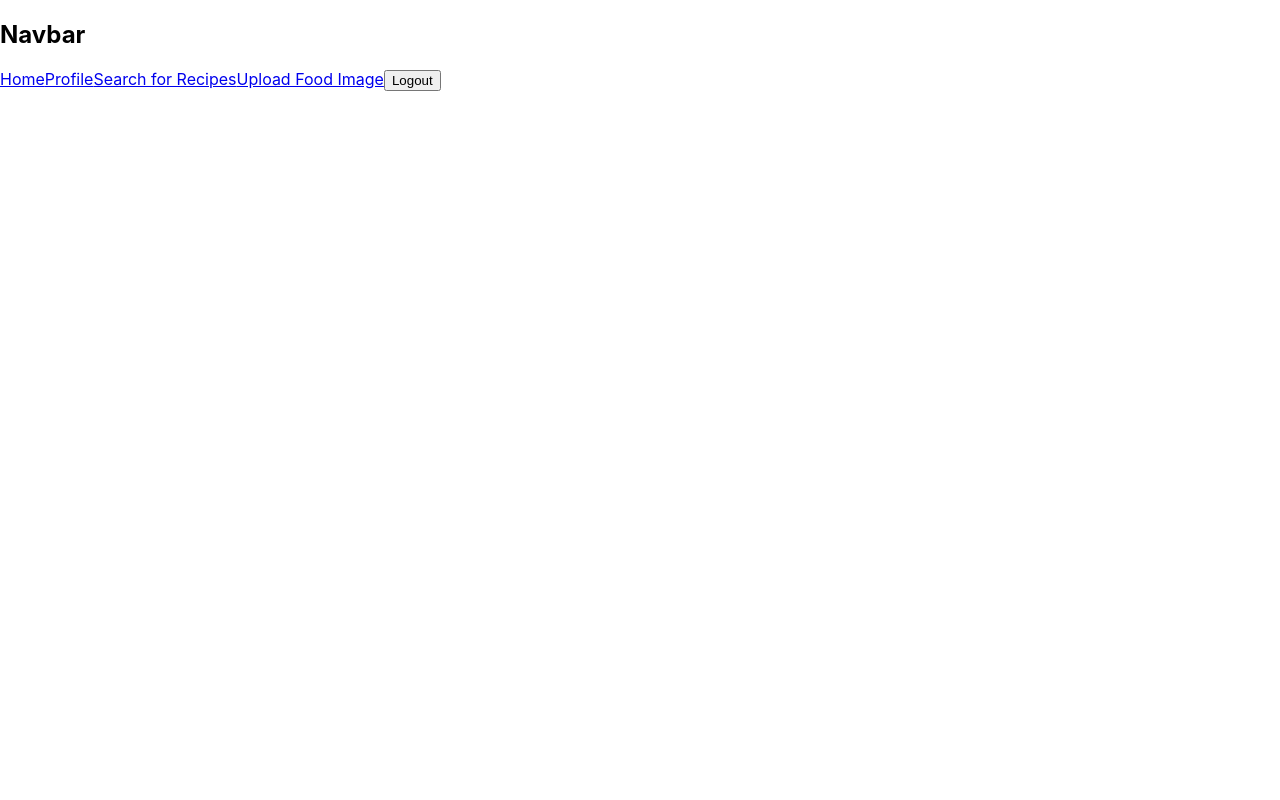
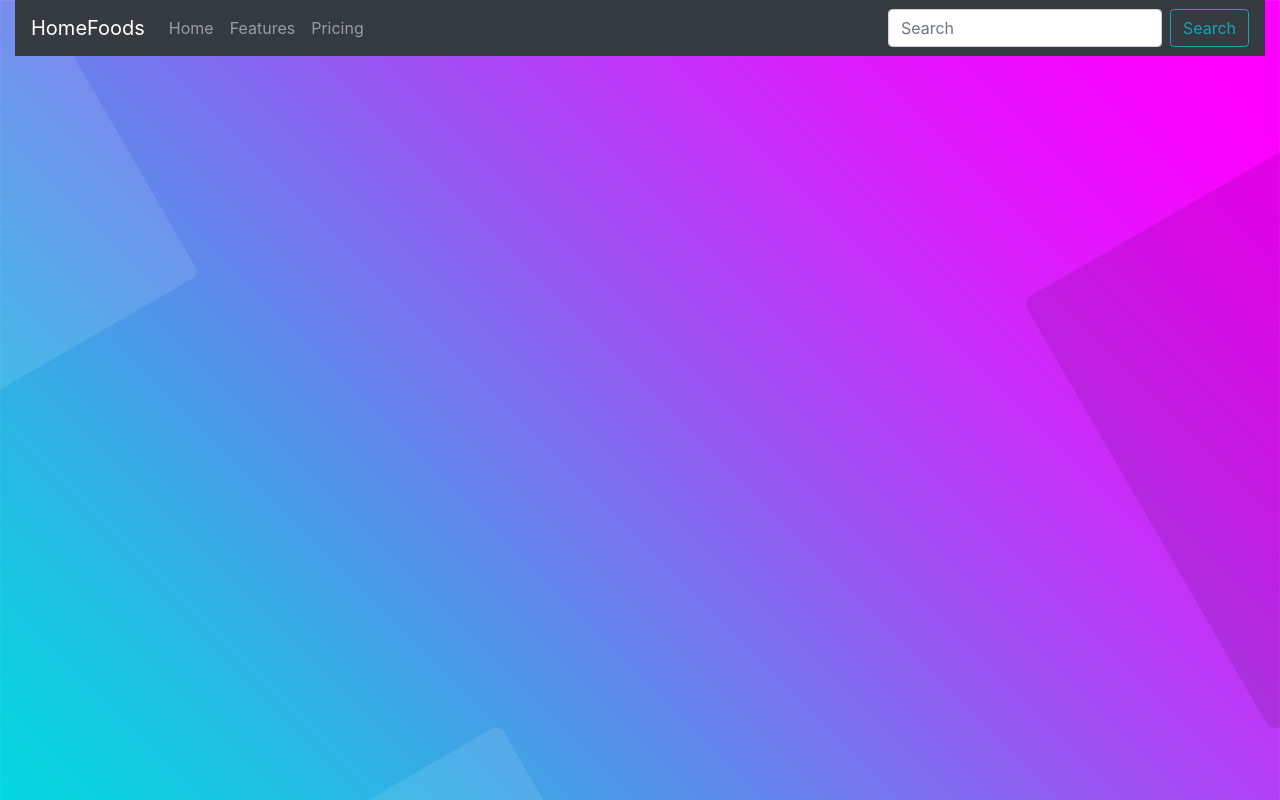
Before and after one commit to katnaps/homefoods-react, a React (Create React App) app: page /users/1 in a window 1280 px wide. Built offline with nearby package versions, Linux system fonts and the light colour scheme; no server answers; sample sign-in values are in the browser's storage.

Commit message:
add react-bootstrap styling to app

```diff
--- a/src/App.css
+++ b/src/App.css
@@ -36,3 +36,7 @@
     transform: rotate(360deg);
   }
 }
+
+.background-image {
+  background-image: url(./image/bg-01.jpg)
+}
--- a/src/App.js
+++ b/src/App.js
@@ -8,9 +8,14 @@ import Recipe from './pages/Recipe';
 import RecipePage from './pages/RecipePage';
 import FoodAnalyze from './pages/FoodAnalyze';
 
+import Container from 'react-bootstrap/Container'
+import 'bootstrap/dist/css/bootstrap.min.css';
+
+
 
 function App() {
   return (
+    <Container fluid >
       <Modal>
         <NavBar />
         <Switch>
@@ -21,6 +26,7 @@ function App() {
           <Route path="/food/" component={FoodAnalyze} />
         </Switch>
       </Modal>
+    </Container>
   );
 }
 
--- a/src/components/NavBar.js
+++ b/src/components/NavBar.js
@@ -1,10 +1,18 @@
 import React, { useContext } from 'react'
-import {Link} from "react-router-dom"
+import { Link } from "react-router-dom"
 import SessionContext from '../contexts/SessionContext'
 
-export default() => {
+import Navbar from 'react-bootstrap/Navbar'
+import Nav from 'react-bootstrap/Nav'
+import Form from 'react-bootstrap/Form'
+import FormControl from 'react-bootstrap/FormControl'
+import Button from 'react-bootstrap/Button'
 
-const {openLogin, openSignUp, isLoggedIn, setLogin} = useContext(SessionContext)
+import 'bootstrap/dist/css/bootstrap.min.css';
+
+export default () => {
+
+	const { openLogin, openSignUp, isLoggedIn, setLogin } = useContext(SessionContext)
 
 	const handleLogout = () => {
 		localStorage.removeItem("token")
@@ -12,25 +20,40 @@ const {openLogin, openSignUp, isLoggedIn, setLogin} = useContext(SessionContext)
 	}
 
 	return (
-		<div>
-		  <h2>Navbar</h2>
-		  <Link to="/" >Home</Link>
-		  {
-			isLoggedIn ?
-			<>
-			<Link to="/users/me" >Profile</Link>
-			<Link to="/recipes/" >Search for Recipes</Link>
-			<Link to="/food/" >Upload Food Image</Link>
-			</>
-		  	: null
-		  }
-		  {
-		  	isLoggedIn ? <button onClick={handleLogout}>Logout</button> :
-		  	<>
-		  		<button onClick={openSignUp}>Sign Up</button>
-		  		<button onClick={openLogin}>Login</button>
-		  	</>
-		}
-		</div>
+
+			<Navbar bg="dark" variant="dark" expand="lg">
+				<Navbar.Brand href="#home">HomeFoods</Navbar.Brand>
+				<Navbar.Toggle aria-controls="basic-navbar-nav" />
+				<Navbar.Collapse id="basic-navbar-nav">
+				<Nav className="mr-auto">
+					<Nav.Link href="#home">Home</Nav.Link>
+					<Nav.Link href="#features">Features</Nav.Link>
+					<Nav.Link href="#pricing">Pricing</Nav.Link>
+				</Nav>
+				<Form inline>
+					<FormControl type="text" placeholder="Search" className="mr-sm-2" />
+					<Button variant="outline-info">Search</Button>
+				</Form>
+				</Navbar.Collapse>
+			</Navbar>
+			// {/* <h2>Navbar</h2>
+			// <Link to="/" >Home</Link>
+			// {
+			// 	isLoggedIn ?
+			// 		<>
+			// 			<Link to="/users/me" >Profile</Link>
+			// 			<Link to="/recipes/" >Search for Recipes</Link>
+			// 			<Link to="/food/" >Upload Food Image</Link>
+			// 		</>
+			// 		: null
+			// }
+			// {
+			// 	isLoggedIn ? <button onClick={handleLogout}>Logout</button> :
+			// 		<>
+			// 			<button onClick={openSignUp}>Sign Up</button>
+			// 			<button onClick={openLogin}>Login</button>
+			// 		</>
+			// } */}
+
 	)
 }
--- a/src/containers/WebContent.js
+++ b/src/containers/WebContent.js
@@ -1,16 +1,39 @@
 import React from 'react'
 import { Link } from 'react-router-dom';
 
-export default ({random}) => {
+import Card from 'react-bootstrap/Card'
+import Button from 'react-bootstrap/Button'
+import CardDeck from 'react-bootstrap/CardDeck'
 
-    return(
+import Nav from 'react-bootstrap/Nav'
+import Row from 'react-bootstrap/Row'
+import Col from 'react-bootstrap/Col'
+
+import 'bootstrap/dist/css/bootstrap.min.css';
+
+export default ({ random }) => {
+
+    return (
         <>
+            <Row className="justify-content-center mt-4" >
                 {
                     random.map(randomRecipe => (
-                <div key={randomRecipe.id}>
-                    <img src={randomRecipe.image} width="250" />
-                    <h3>{randomRecipe.title}</h3>
-                    <button>
+                        <Col key={randomRecipe.id} lg="true" xs="true" className="mr-3 ml-3 mt-4">
+                            <CardDeck >
+                                <Card bg="dark" text="light" style={{ width: '18rem' }}>
+                                    <Card.Img variant="top" src={randomRecipe.image} className="w-100" />
+                                    <Card.Body>
+                                            <Card.Title>
+                                            { randomRecipe.title.length < 15 ? `${randomRecipe.title}`
+                                            : `${randomRecipe.title.substring(0, 20)}...`
+                                            }
+                                            </Card.Title>
+                                        <Card.Text>
+                                            { randomRecipe.diets[0] == null ? `no dietary info`
+                                            : randomRecipe.diets[0]
+                                            }
+                                        </Card.Text>
+                                        <Button variant="primary">
                                             <Link to={{
                                                 pathname: `/recipe/${randomRecipe.id}`,
                                                 recipe: {
@@ -18,11 +41,15 @@ export default ({random}) => {
                                                     title: randomRecipe.title,
                                                     image: randomRecipe.image
                                                 }
-                        }}>Get Recipe</Link>
-                    </button>
-                </div>
+                                            }} style={{ color: "white" }}>Get Recipe</Link>
+                                        </Button>
+                                    </Card.Body>
+                                </Card>
+                            </CardDeck>
+                        </Col>
                     ))
                 }
+            </Row>
         </>
     )
 }
--- a/src/index.css
+++ b/src/index.css
@@ -5,6 +5,10 @@ body {
     sans-serif;
   -webkit-font-smoothing: antialiased;
   -moz-osx-font-smoothing: grayscale;
+
+  background-image: url(./image/bg-01.jpg);
+  background-size: cover;
+
 }
 
 code {
```
Also changed, not shown: src/image/bg-01.jpg (added). Lines whose indentation alone changed are shown as unchanged.
